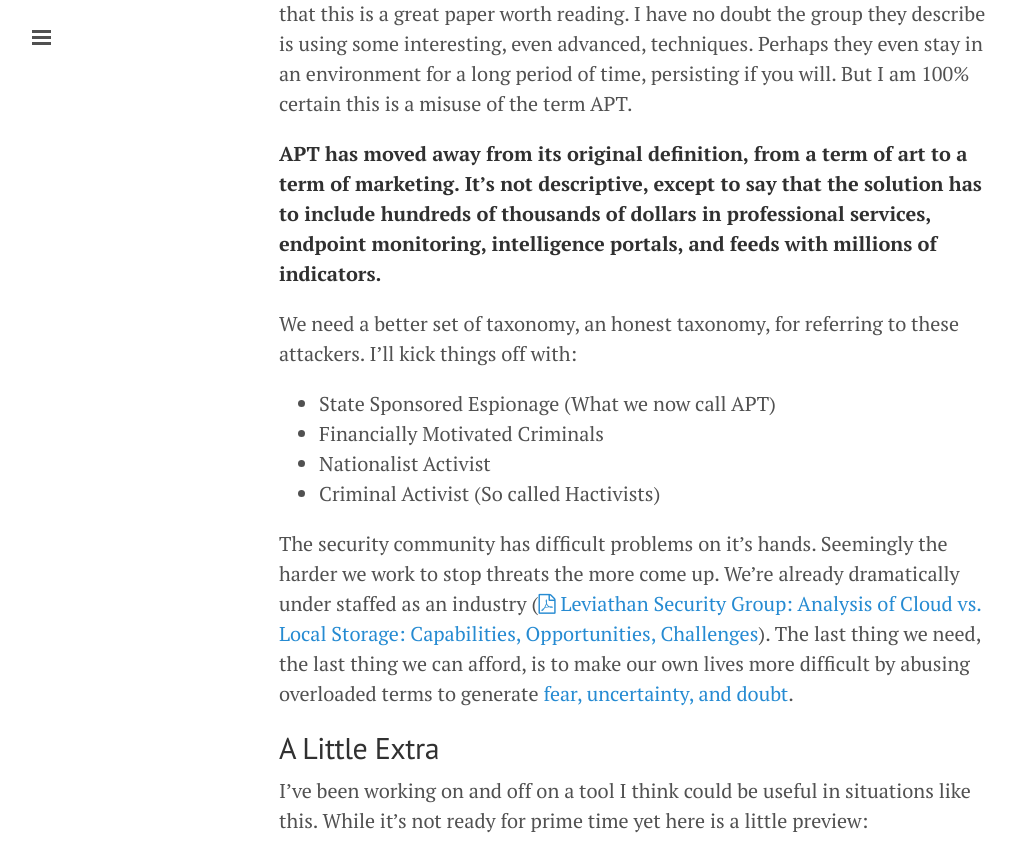
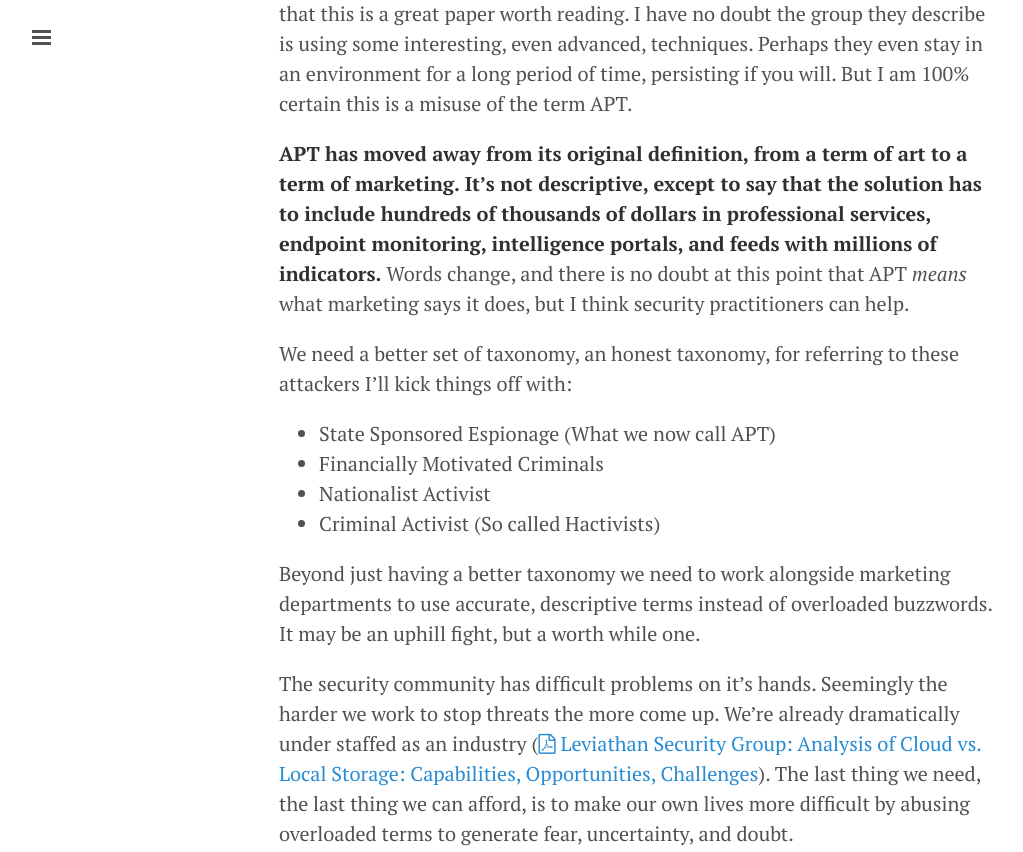
Before and after one commit to sroberts/sroberts.github.io, a Jekyll site: the page built from _posts/2015-02-16-apt-is-a-who-not-a-what.md, in a window 1280 px wide and 1400 px high, scrolled down 2378 px, cut to the strip 0-852 px from the top of the window. Shown: the whole strip, without its empty margins (1-1024 px from the left). Built offline with Jekyll 4.4.1, drawn with Linux system fonts in a browser that asks for light colours; nearby versions of some CDN libraries; some of the changed text lies outside the part shown.

Commit message:
more @ivanlei based fixes

```diff
--- a/_posts/2015-02-16-apt-is-a-who-not-a-what.md
+++ b/_posts/2015-02-16-apt-is-a-who-not-a-what.md
@@ -39,17 +39,19 @@ APT is not a description of an actor based on the sophistication of their techni
 
 This rant, and even I can call it a rant, isn't out of nowhere. Today Kaspersky released a report about the [_Carbanak APT_: A financially motivated attacker operating all over the world](http://securelist.com/blog/research/68732/the-great-bank-robbery-the-carbanak-apt/)(Report: [<i class="fa fa-file-pdf-o"></i> Carbanak_APT_eng.pdf](http://25zbkz3k00wn2tp5092n6di7b5k.wpengine.netdna-cdn.com/files/2015/02/Carbanak_APT_eng.pdf)). I have no doubt that this is a great paper worth reading. I have no doubt the group they describe is using some interesting, even advanced, techniques. Perhaps they even stay in an environment for a long period of time, persisting if you will. But I am 100% certain this is a misuse of the term APT.
 
-__APT has moved away from its original definition, from a term of art to a term of marketing. It's not descriptive, except to say that the solution has to include hundreds of thousands of dollars in professional services, endpoint monitoring, intelligence portals, and feeds with millions of indicators.__
+__APT has moved away from its original definition, from a term of art to a term of marketing. It's not descriptive, except to say that the solution has to include hundreds of thousands of dollars in professional services, endpoint monitoring, intelligence portals, and feeds with millions of indicators.__ Words change, and there is no doubt at this point that APT _means_ what marketing says it does, but I think security practitioners can help.
 
-We need a better set of taxonomy, an honest taxonomy, for referring to these attackers. I'll kick things off with:
+We need a better set of taxonomy, an honest taxonomy, for referring to these attackers I'll kick things off with:
 
 - State Sponsored Espionage (What we now call APT)
 - Financially Motivated Criminals
 - Nationalist Activist
 - Criminal Activist (So called Hactivists)
 
+Beyond just having a better taxonomy we need to work alongside marketing departments to use accurate, descriptive terms instead of overloaded buzzwords. It may be an uphill fight, but a worth while one.
+
 The security community has difficult problems on it's hands. Seemingly the harder we work to stop threats the more come up. We're already dramatically under staffed as an industry ([<i class="fa fa-file-pdf-o"></i> Leviathan Security Group: Analysis of Cloud vs. Local Storage:
-Capabilities, Opportunities, Challenges](http://www.leviathansecurity.com/wp-content/uploads/Value-of-Cloud-Security-Scarcity.pdf)). The last thing we need, the last thing we can afford, is to make our own lives more difficult by abusing overloaded terms to generate [fear, uncertainty, and doubt]().
+Capabilities, Opportunities, Challenges](http://www.leviathansecurity.com/wp-content/uploads/Value-of-Cloud-Security-Scarcity.pdf)). The last thing we need, the last thing we can afford, is to make our own lives more difficult by abusing overloaded terms to generate fear, uncertainty, and doubt.
 
 ## A Little Extra
 I've been working on and off on a tool I think could be useful in situations like this. While it's not  ready for prime time yet here is a little preview:
```
Also changed, not shown: other parts of _posts/2015-02-16-apt-is-a-who-not-a-what.md (+1 -1 lines).
